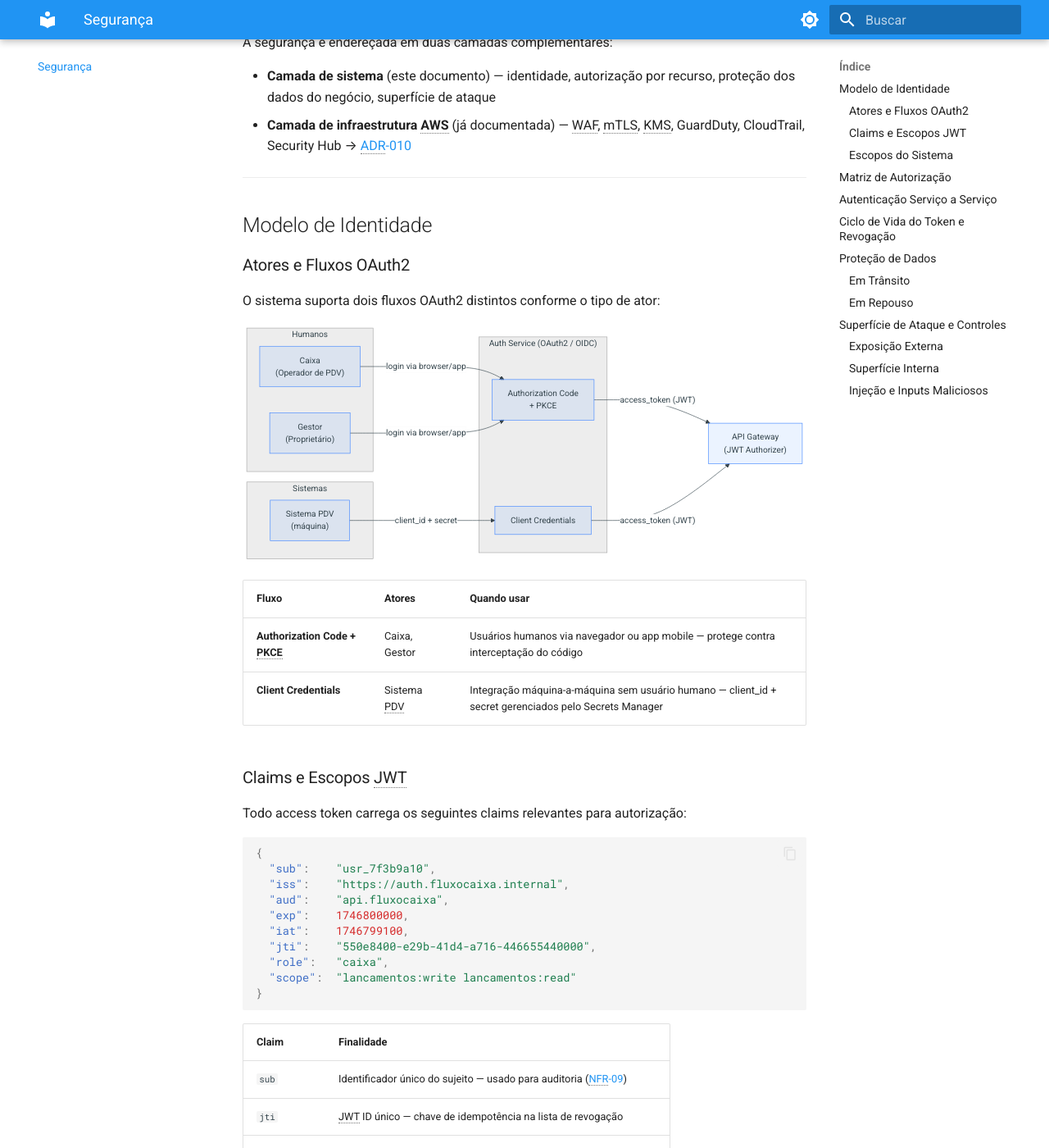
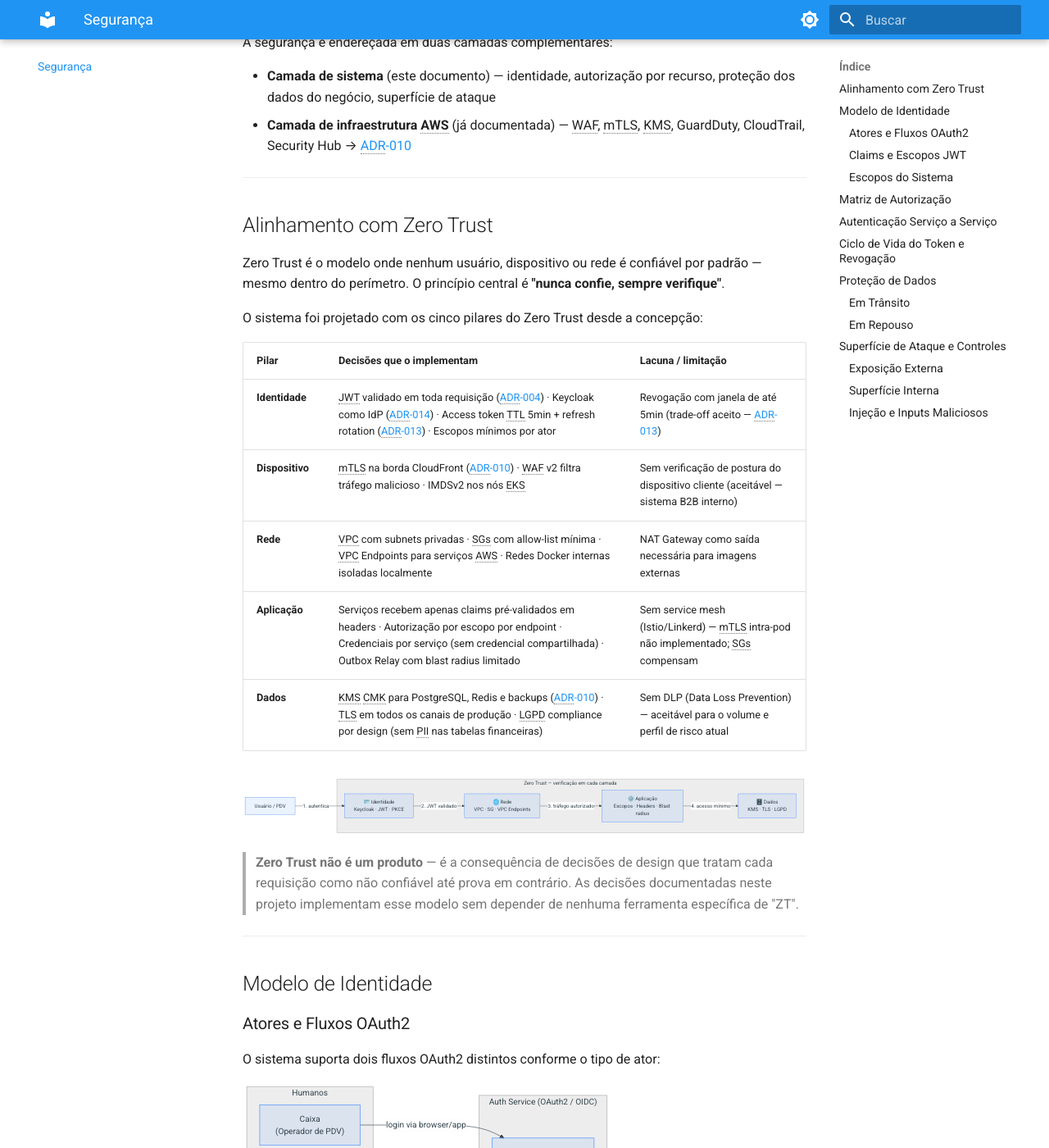
Before and after one commit to gsperim/account-engine-lab, an MkDocs documentation site: the page built from docs/seguranca/index.md, in a window 1280 px wide and 1400 px high, scrolled down 322 px. Shown: the whole window at 82% size. Built offline with MkDocs 1.6.1 and Material for MkDocs 9.7.7, drawn with Linux system fonts in a browser that asks for light colours.

Commit message:
feat(etapa-5): Keycloak como IdP + Zero Trust + C4 atualizado
ADR-014: Keycloak 24 como Identity Provider OAuth2/OIDC — justifica sobre
Cognito (sem execução local), Auth0 (custo/dependência) e custom (risco).
Portável para Cognito em prod via variável de ambiente JWKS URL.

workspace.dsl: Keycloak adicionado como container com tag Identity (roxo);
Outbox Relay adicionado como container explícito; authService externo removido;
relacionamentos atualizados com tecnologia e contexto; estilos expandidos
(Person, Service, Broker, Web shapes).

docker-compose.yml: serviço keycloak (quay.io/keycloak/keycloak:24, porta 8180,
healthcheck, volume persistente, comentário para import de realm na Etapa 7).

seguranca/index.md: seção Zero Trust com tabela dos 5 pilares mapeando cada
decisão arquitetural existente, lacunas identificadas e flowchart do modelo.

stack.md: Keycloak adicionado como primeira ferramenta de infraestrutura de
plataforma, com JWKS URL, estratégia de portabilidade e comando docker-compose.

Co-Authored-By: Claude Sonnet 4.6 <noreply@anthropic.com>

````diff
--- a/docs/seguranca/index.md
+++ b/docs/seguranca/index.md
@@ -15,6 +15,39 @@ A segurança é endereçada em duas camadas complementares:
 
 - **Camada de sistema** (este documento) — identidade, autorização por recurso, proteção dos dados do negócio, superfície de ataque
 - **Camada de infraestrutura AWS** (já documentada) — WAF, mTLS, KMS, GuardDuty, CloudTrail, Security Hub → [ADR-010](../adr/ADR-010-seguranca.md)
+
+---
+
+## Alinhamento com Zero Trust
+
+Zero Trust é o modelo onde nenhum usuário, dispositivo ou rede é confiável por padrão — mesmo dentro do perímetro. O princípio central é **"nunca confie, sempre verifique"**.
+
+O sistema foi projetado com os cinco pilares do Zero Trust desde a concepção:
+
+| Pilar | Decisões que o implementam | Lacuna / limitação |
+|-------|--------------------------|-------------------|
+| **Identidade** | JWT validado em toda requisição ([ADR-004](../adr/ADR-004-jwt-validacao-local.md)) · Keycloak como IdP ([ADR-014](../adr/ADR-014-identity-provider.md)) · Access token TTL 5min + refresh rotation ([ADR-013](../adr/ADR-013-revogacao-tokens.md)) · Escopos mínimos por ator | Revogação com janela de até 5min (trade-off aceito — [ADR-013](../adr/ADR-013-revogacao-tokens.md)) |
+| **Dispositivo** | mTLS na borda CloudFront ([ADR-010](../adr/ADR-010-seguranca.md)) · WAF v2 filtra tráfego malicioso · IMDSv2 nos nós EKS | Sem verificação de postura do dispositivo cliente (aceitável — sistema B2B interno) |
+| **Rede** | VPC com subnets privadas · SGs com allow-list mínima · VPC Endpoints para serviços AWS · Redes Docker internas isoladas localmente | NAT Gateway como saída necessária para imagens externas |
+| **Aplicação** | Serviços recebem apenas claims pré-validados em headers · Autorização por escopo por endpoint · Credenciais por serviço (sem credencial compartilhada) · Outbox Relay com blast radius limitado | Sem service mesh (Istio/Linkerd) — mTLS intra-pod não implementado; SGs compensam |
+| **Dados** | KMS CMK para PostgreSQL, Redis e backups ([ADR-010](../adr/ADR-010-seguranca.md)) · TLS em todos os canais de produção · LGPD compliance por design (sem PII nas tabelas financeiras) | Sem DLP (Data Loss Prevention) — aceitável para o volume e perfil de risco atual |
+
+```mermaid
+flowchart LR
+    subgraph ZT["Zero Trust — verificação em cada camada"]
+        ID["🪪 Identidade\nKeycloak · JWT · PKCE"]
+        NW["🌐 Rede\nVPC · SG · VPC Endpoints"]
+        AP["⚙️ Aplicação\nEscopos · Headers · Blast radius"]
+        DT["🗄️ Dados\nKMS · TLS · LGPD"]
+    end
+
+    U["Usuário / PDV"] -->|"1. autentica"| ID
+    ID -->|"2. JWT validado"| NW
+    NW -->|"3. tráfego autorizado"| AP
+    AP -->|"4. acesso mínimo"| DT
+```
+
+> **Zero Trust não é um produto** — é a consequência de decisões de design que tratam cada requisição como não confiável até prova em contrário. As decisões documentadas neste projeto implementam esse modelo sem depender de nenhuma ferramenta específica de "ZT".
 
 ---
 
````
Also changed, not shown: docker-compose.yml (+29 -0 lines), docs/adr/ADR-014-identity-provider.md (added, +133 -0 lines), docs/adr/index.md (+1 -0 lines), docs/stack.md (+15 -0 lines), 1 other file.
